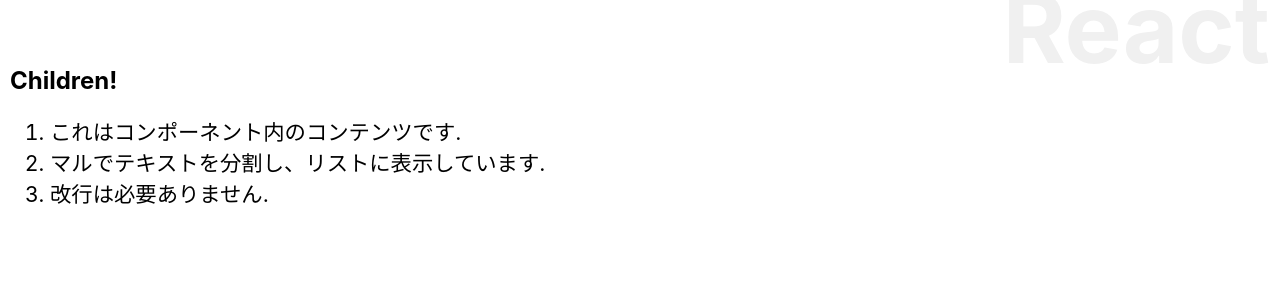
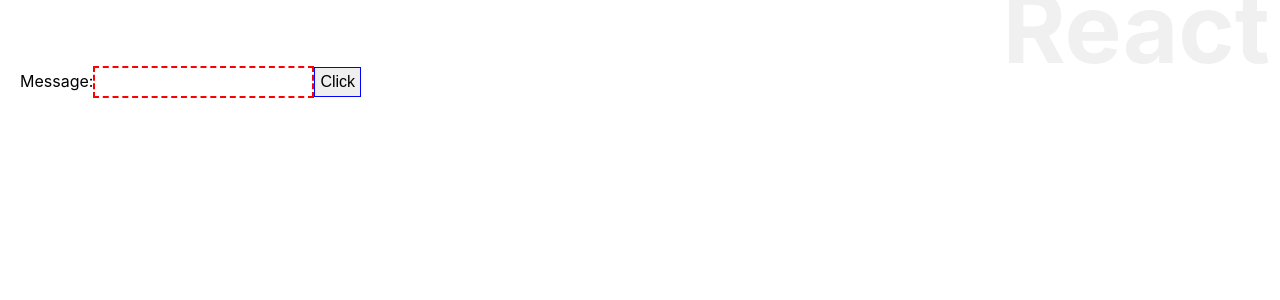
Before and after one commit to takumi1005/react_app, a React (Create React App) app: page / in a window 1280 px wide. Shown: the top 300 px of the page. Built offline with nearby package versions, Linux system fonts and the light colour scheme.

Commit message:
フォームの利用

```diff
--- a/src/App.css
+++ b/src/App.css
@@ -13,3 +13,11 @@
   color: #666;
   font-size: 16pt;
 }
+
+input:invalid {
+  border: 2px dashed red;
+}
+
+input:valid {
+  border: 1px solid blue;
+}
--- a/src/App.js
+++ b/src/App.js
@@ -10,6 +10,11 @@
     color: "#900",
     margin: "20px 0px",
     padding: "5px",
+  }
+
+  inputStyle = {
+    fontSize: "12pt",
+    padding: "5px"
   }
 
   constructor(props) {
@@ -36,40 +41,16 @@
     return (
       <div>
         <h1>React</h1>
-        <Message title="Children!">
-          これはコンポーネント内のコンテンツです。
-          マルでテキストを分割し、リストに表示しています。
-          改行は必要ありません。
-        </Message>
-      </div>
-    )
-  }
-}
-
-class Message extends Component {
-  li = {
-    fontSize: "16pt",
-    color: "#06",
-    margin: "0px",
-    padding: "0px"
-  };
-
-  render() {
-    let content = this.props.children;
-    let arr = content.split('。');
-    let arr2 = [];
-    for(let i = 0; i < arr.length; i++) {
-      if(arr[i].trim() != '') {
-        arr2.push(arr[i]);
-      }
-    }
-    let list = arr2.map((value, key) =>(
-    <li style={this.li} key={key}>{value}.</li>)
-    );
-    return (
-      <div>
-        <h2>{this.props.title}</h2>
-        <ol>{list}</ol>
+        <h2>{this.state.message}</h2>
+        <form onSubmit={this.doSubmit}>
+          <label>
+            <span style={this.inputStyle}></span>Message:
+            <input type="text" style={this.inputStyle}
+              onChange={this.doChange}
+              required pattern="[A-Za-z _,.]+" />
+          </label>
+          <input type="submit" style={this.inputStyle} value="Click" />
+        </form>
       </div>
     )
   }
```
